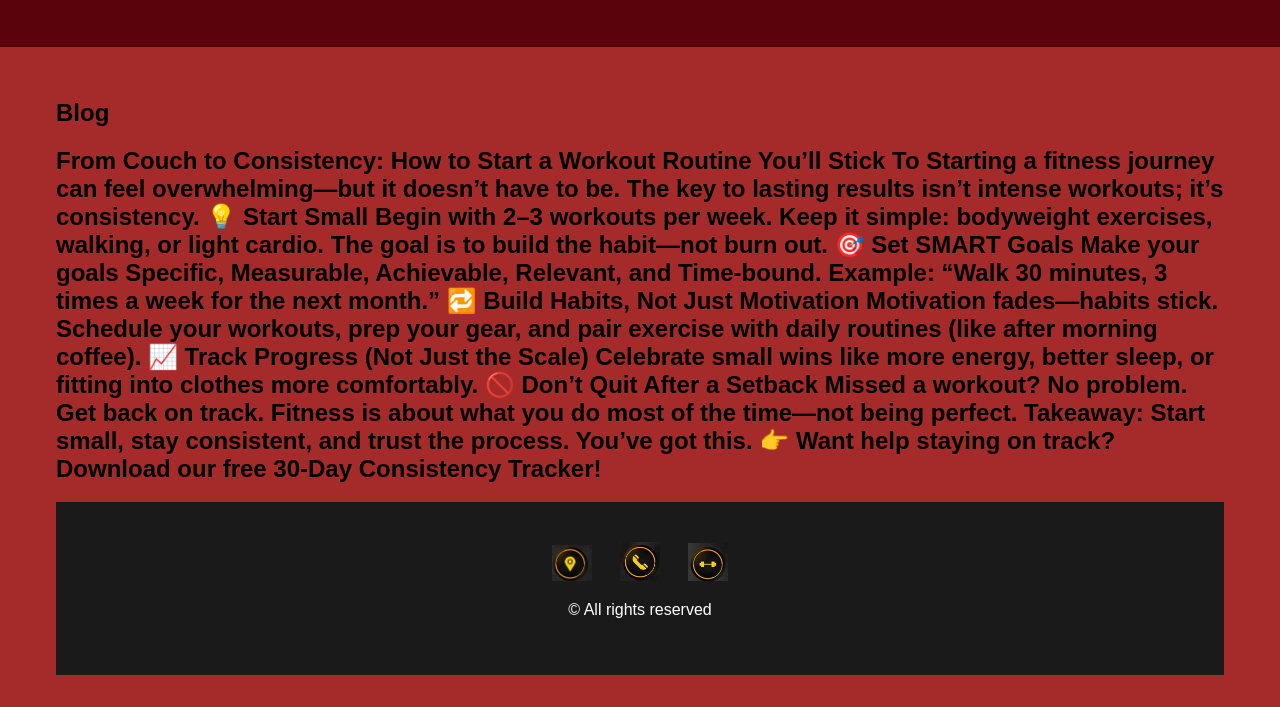
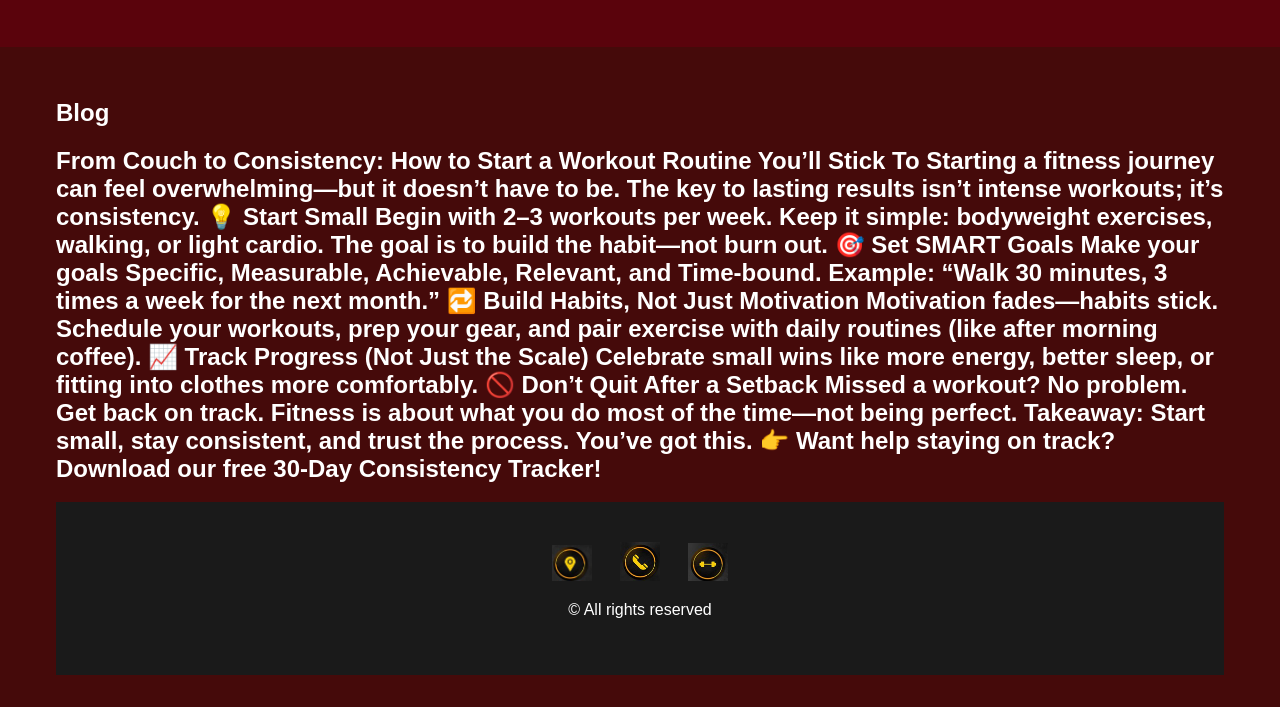
Before and after one commit to peluhovskadiana-dot/FitZone, a plain HTML site: page blog.html in a window 1280 px wide. Shown: the part 132-839 px from the top of the page. Drawn offline with Linux system fonts and the light colour scheme; a script that the page names is missing; a web font is replaced by a local one.

Commit message:
css.blog

```diff
--- a/blog.css
+++ b/blog.css
@@ -1,3 +1,4 @@
-.main {
+.blog {
   background-color: rgb(69, 10, 10);
+  color: white;
 }
--- a/blog.html
+++ b/blog.html
@@ -7,7 +7,7 @@
     <link rel="stylesheet" href="global.css" />
     <link rel="stylesheet" href="blog.css" />
   </head>
-  <body class="about">
+  <body class="blog">
     <header>
       <h1>FitZone</h1>
       <nav>
```
